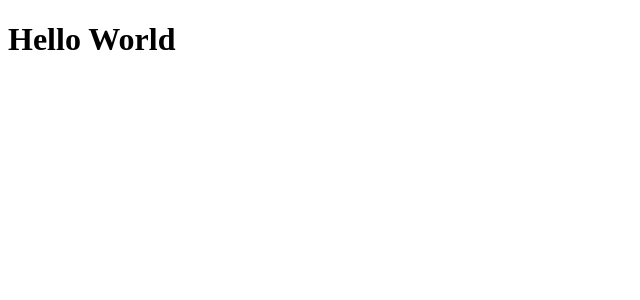
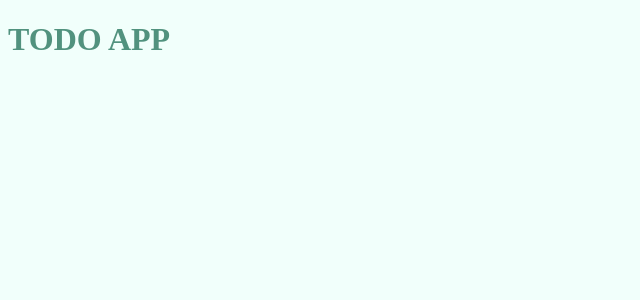
Before and after one commit to NikolyCover/to-do-app, a React (Vite) app: page / in a window 1280 px wide. Shown: the top 300 px of the page, without its empty margins (0-640 px from the left). Built offline with nearby package versions, Linux system fonts and the light colour scheme.

Commit message:
creating component todo: title

```diff
--- a/package.json
+++ b/package.json
@@ -16,6 +16,7 @@
     "@types/react": "^18.0.17",
     "@types/react-dom": "^18.0.6",
     "@vitejs/plugin-react": "^2.0.1",
+    "sass": "^1.54.5",
     "typescript": "^4.6.4",
     "vite": "^3.0.7"
   }
--- a/src/App.tsx
+++ b/src/App.tsx
@@ -1,5 +1,9 @@
+import Todo from "./todo"
+
 function App() {
-  return <h1>Hello World</h1>
+  return (
+    <Todo></Todo>
+    )
 }
 
 export default App
--- /dev/null
+++ b/src/styles/variables.sass
@@ -0,0 +1,4 @@
+$p1: #51927E
+$p2: #F1FFFB
+$black: #1B1B1B
+$gray: #444444
--- /dev/null
+++ b/src/todo/index.tsx
@@ -0,0 +1,7 @@
+import './todo.sass'
+
+export default function Todo() {
+    return (
+        <h1 className='main-title'>TODO APP</h1>
+    )
+}
--- /dev/null
+++ b/src/todo/todo.sass
@@ -0,0 +1,7 @@
+@use '../styles/variables'
+
+body
+    background-color: variables.$p2
+
+.main-title
+    color: variables.$p1
```
Also changed, not shown: 1 other file (tests, documents, lock files or other folders).
